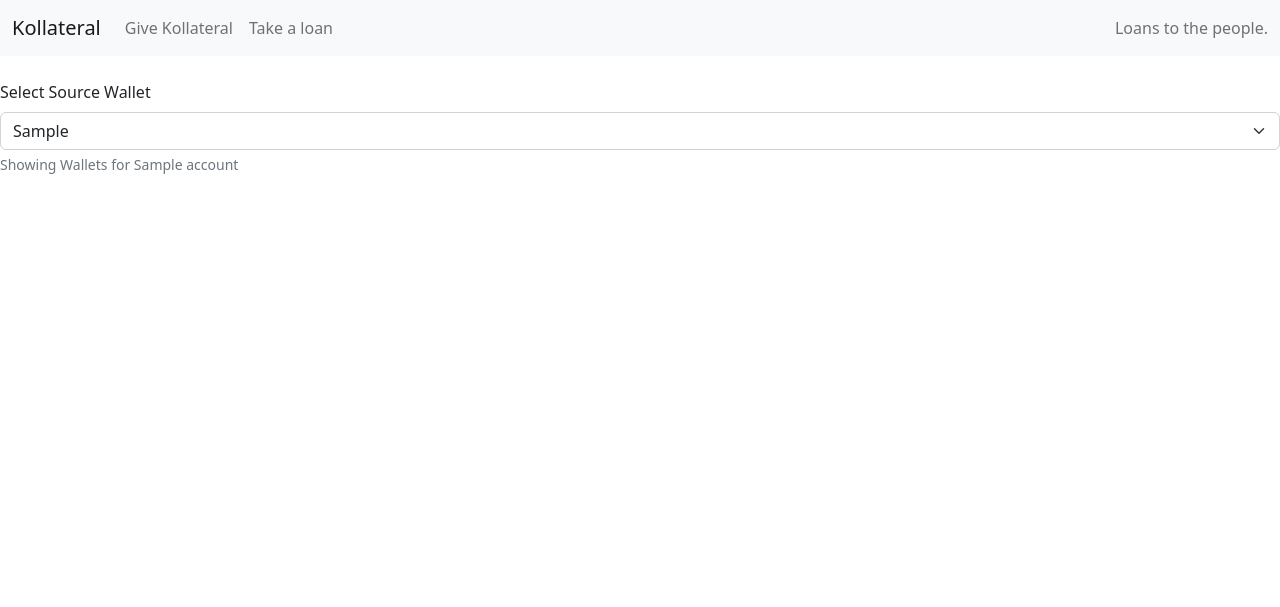
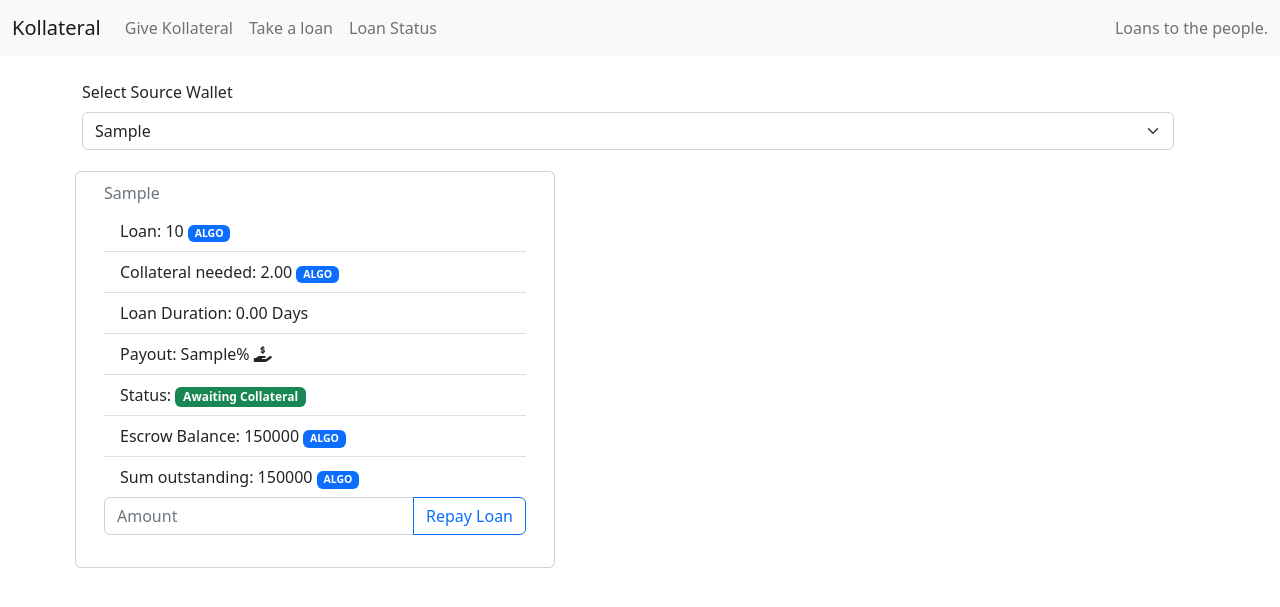
Before and after one commit to hack2022team/backend, a Flask app: template templates/wallet.html in a window 1280 px wide. Shown: the top 607 px of the page. Run offline with Flask 2, Linux system fonts and the light colour scheme; the template is opened without the code that fills it: most values are stand-ins (such as "Sample title", 1, 10 or a date in 2020); some libraries are stand-ins or nearby versions.

Commit message:
Added wallet and loan overview

```diff
--- a/app.py
+++ b/app.py
@@ -36,6 +36,13 @@ def loan_overview():
     givers = db_handler.get_giver_accounts()
     template = env.get_template("loan_overview.html")
     return template.render(loans=loans, givers=givers)
+
+@app.route('/wallet')
+def loan_repayment():
+    loans = db_handler.get_open_loans()
+    receivers = db_handler.get_receiver_accounts()
+    template = env.get_template("wallet.html")
+    return template.render(loans=loans, receivers=receivers)
 
 
 @app.route('/submit',  methods=['GET'])
--- a/templates/components/navbar.html
+++ b/templates/components/navbar.html
@@ -1,7 +1,8 @@
 <nav class="navbar navbar-expand-lg bg-light">
     <div class="container-fluid">
         <a class="navbar-brand" href="#">Kollateral</a>
-    <button class="navbar-toggler" type="button" data-bs-toggle="collapse" data-bs-target="#navbarSupportedContent" aria-controls="navbarSupportedContent" aria-expanded="false" aria-label="Toggle navigation">
+        <button class="navbar-toggler" type="button" data-bs-toggle="collapse" data-bs-target="#navbarSupportedContent"
+                aria-controls="navbarSupportedContent" aria-expanded="false" aria-label="Toggle navigation">
             <span class="navbar-toggler-icon"></span>
         </button>
         <div class="collapse navbar-collapse" id="navbarSupportedContent">
@@ -12,6 +13,9 @@
                 <li class="nav-item">
                     <a class="nav-link" href="take">Take a loan</a>
                 </li>
+                <li class="nav-item">
+                    <a class="nav-link" href="status">Loan Status</a>
+                </li>
             </ul>
             <span class="navbar-text">
         Loans to the people.
--- a/templates/loan_overview.html
+++ b/templates/loan_overview.html
@@ -10,7 +10,7 @@
     <div class="container">
         <div class="row">
         {% for l in loans %}
-            <div class="card" style="width: 30rem;">
+            <div class="card" style="width: 30rem;margin: 5px">
                 <div class="card-body">
                     <h5 class="card-title">{% print(l['name']) %}</h5>
                     <h6 class="card-subtitle mb-2 text-muted">{% print(l['escrow_wallet']) %}</h6>
@@ -21,6 +21,10 @@
                         <li class="list-group-item">Loan Duration: {% print( "{:.2f}".format(l['loan_duration']/86400)) %} Days</li>
                         <li class="list-group-item">Payout: {% print(l['max_fees']) %}% <a data-bs-toggle="tooltip" data-bs-title="This is equivalent to {% print("{:.2f}".format(l['sum']*0.2*0.01)) %} ALGO"><i
                                 class="fa-solid fa-hand-holding-dollar"></i></a></li>
+                        <li class="list-group-item">Status: <span class="badge bg-success">Awaiting Collateral</span></li>
+                        <li class="list-group-item">Escrow Balance: 150000 <small><span class="badge bg-primary">ALGO</span></small></li>
+                        <li class="list-group-item">Sum outstanding: 150000 <small><span class="badge bg-primary">ALGO</span></small></li>
+                        <li class="list-group-item">Loan Date: 2022-11-18 </li>
                         <li class="list-group-item"><a data-bs-toggle="tooltip" data-bs-title="The submitter conducts a self assessment for the risk associated with the loan.">Risk level:</a> <span class="badge bg-warning">{% print(l['risk']) %}</span></li>
                     </ul>
                 </div>
--- a/templates/wallet.html
+++ b/templates/wallet.html
@@ -1,28 +1,77 @@
 <!DOCTYPE html>
-<html lang="en">
+<html>
+
 <head>
-        {% include 'components/head.html' %}
-    <meta charset="UTF-8">
-    <title>Title</title>
+    {% include 'components/head.html' %}
+    <title>Provide Kollateral</title>
 </head>
+
 <body>
 {% include 'components/navbar.html' %}
 
-<div class="row">
+
+<div class="container">
+    <div class="row">
+        <div class="row">
             <form>
                 <div class="mb-3">
                     <label for="inputWallet" class="form-label">Select Source Wallet</label>
                     <select id="inputWallet" class="form-select" name="inputWallet" aria-describedby="walletHelp">
-                        {% for account in givers %}
+                        {% for account in receivers %}
                             <option>{% print(account['public_key']) %}</option>
                         {% endfor %}
                     </select>
-                    <div id="walletHelp" class="form-text">Showing Wallets for {% print(givers[0]['Name']) %}
-                    </div>
                 </div>
             </form>
         </div>
 
+    </div>
+    <div class="row">
+        {% for l in loans %}
+            <div class="card" style="width: 30rem; margin: 5px">
+                <div class="card-body">
+                    <h6 class="card-subtitle mb-2 text-muted">{% print(l['escrow_wallet']) %}</h6>
+                    <ul class="list-group list-group-flush">
+                        <li class="list-group-item">Loan: {% print(l['sum']) %} <small><span class="badge bg-primary">ALGO</span></small>
+                        </li>
+                        <li class="list-group-item"><a data-bs-toggle="tooltip"
+                                                       data-bs-title="We calculate 20% collateral for the loan.">Collateral
+                            needed:</a> {% print("{:.2f}".format(l['sum']*0.2)) %} <small><span
+                                class="badge bg-primary">ALGO</span></small>
+                        </li>
+                        <li class="list-group-item">Loan
+                            Duration: {% print( "{:.2f}".format(l['loan_duration']/86400)) %} Days
+                        </li>
+                        <li class="list-group-item">Payout: {% print(l['max_fees']) %}% <a data-bs-toggle="tooltip"
+                                                                                           data-bs-title="This is equivalent to {% print("{:.2f}".format(l['sum']*0.2*0.01)) %} ALGO"><i
+                                class="fa-solid fa-hand-holding-dollar"></i></a></li>
+                        <li class="list-group-item">Status: <span class="badge bg-success">Awaiting Collateral</span>
+                        </li>
+                        <li class="list-group-item">Escrow Balance: 150000 <small><span
+                                class="badge bg-primary">ALGO</span></small></li>
+                        <li class="list-group-item">Sum outstanding: 150000 <small><span
+                                class="badge bg-primary">ALGO</span></small></li>
+                    </ul>
+                    <form>
+                        <div class="input-group mb-3" id="payment-code-{% print(l['id']) %}">
+                            <input type="text" class="form-control" placeholder="Amount"
+                                   aria-label="Amount" aria-describedby="button-addon2"
+                                   id="payment-amount-{% print(l['id']) %}">
+                            <button class="btn btn-outline-primary" type="button" id="button-addon2"
+                                    onclick="showPaymentCode('{% print(l['escrow_wallet']) %}',
+                                            '{% print(l['id']) %}')">Repay Loan
+                            </button>
+                        </div>
+                    </form>
+                </div>
+            </div>
+        {% endfor %}
+    </div>
+</div>
+
+
 {% include 'components/footer.html' %}
+
 </body>
+
 </html>
```
Also changed, not shown: db_handler.py (+7 -0 lines), loans.sqlite. Lines whose indentation alone changed are shown as unchanged.
